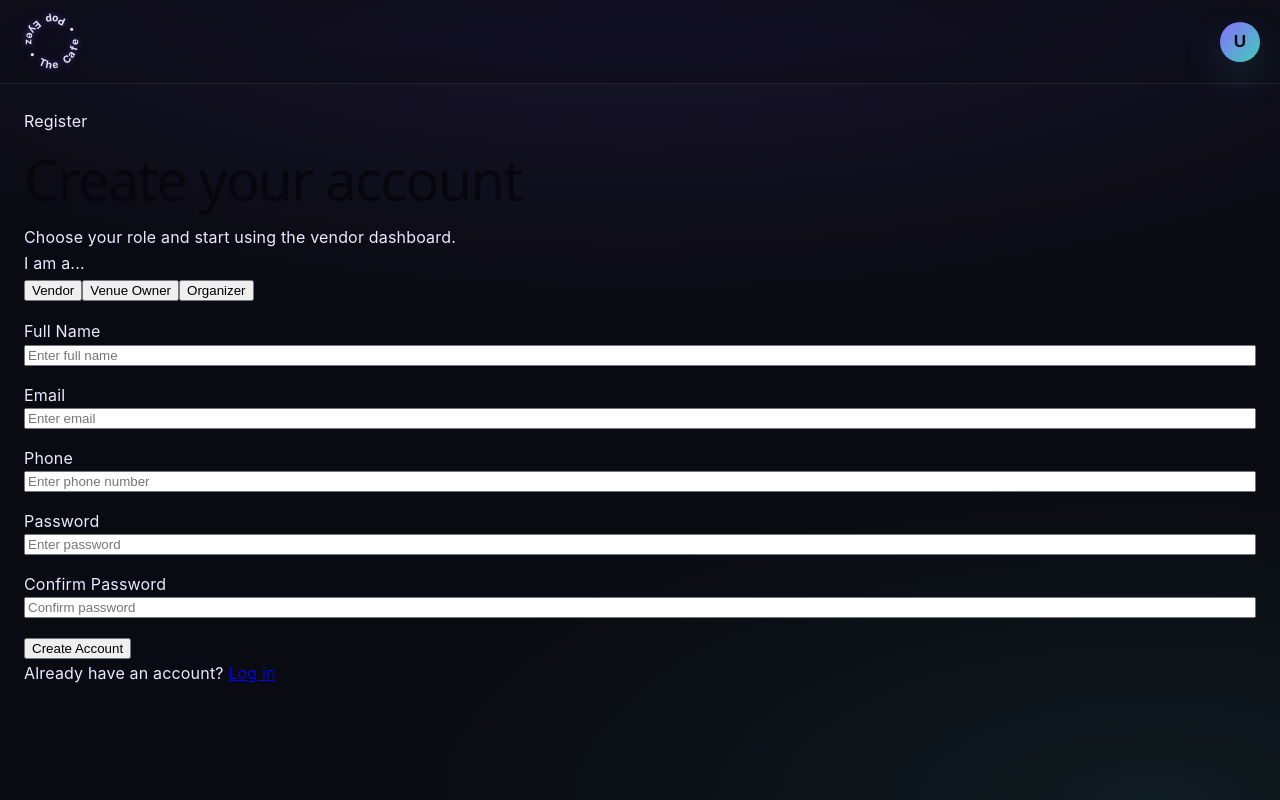
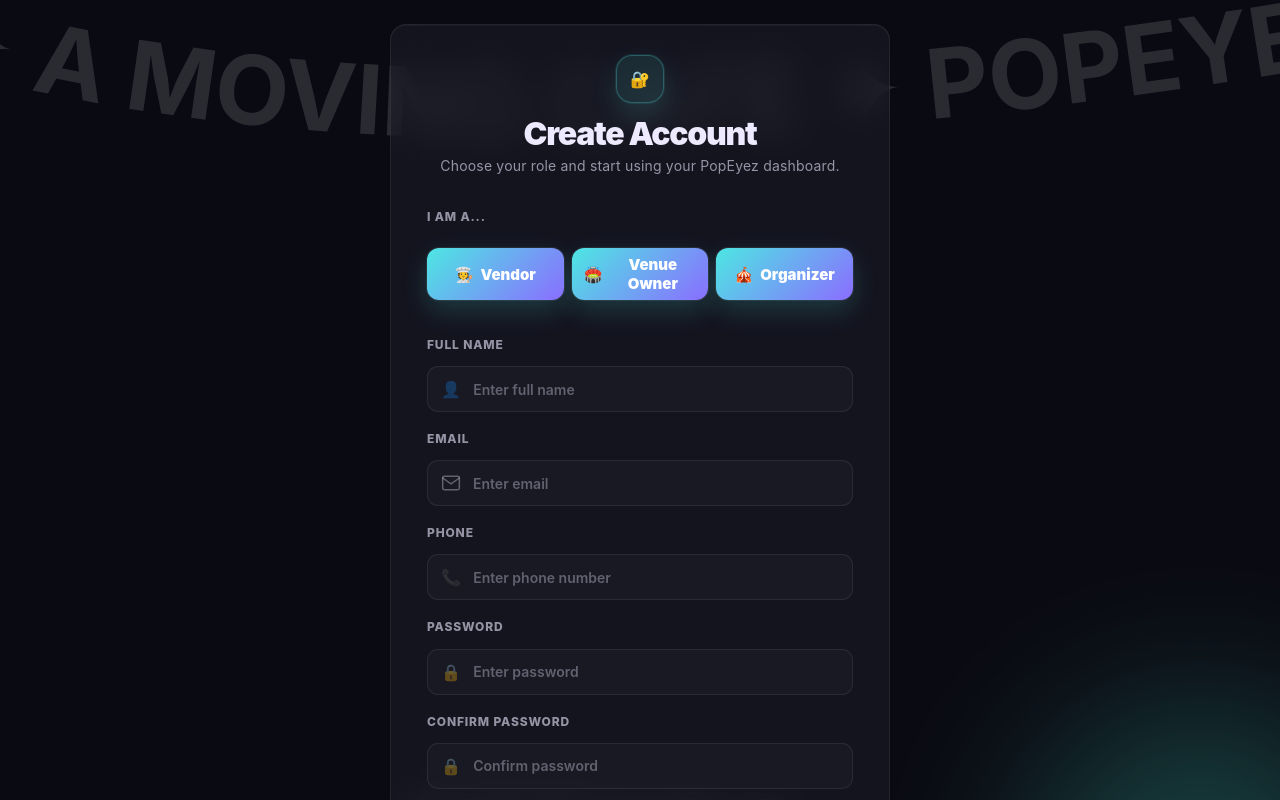
Before and after one commit to Youssef-Abdelbary/leipzik_milestone2, a React (Vite) app in the folder client/: page /register in a window 1280 px wide. Shown: the top 800 px of the page. Built offline with nearby package versions, Linux system fonts and the light colour scheme.

Commit message:
fix rebase

```diff
--- a/client/src/App.jsx
+++ b/client/src/App.jsx
@@ -54,8 +54,8 @@ function App() {
         <Route path="/organizer/vendortracking" element={<VendorTrackingPage />} />
         <Route path="/staff/qr-scanner" element={<StaffQRScanner />} />
         <Route path="/vendor/dashboard" element={<VendorDashboard />} />
+        <Route path="/register" element={<Register />} />
         <Route element={<Layout />}>
-          <Route path="/register" element={<Register />} />
           <Route path="/staff/guestlist" element={<GuestList />} />
           <Route path="/organizer/registerothers" element={<RegisterForOthers />} />
           <Route path="/organizer/deactivate" element={<UserDeactivation />} />
--- a/client/src/pages/Login.css
+++ b/client/src/pages/Login.css
@@ -264,3 +264,271 @@
     font-size: 28px;
   }
 }
+
+/* --- Auth / Register page (wider card, reuse login theme) --- */
+.auth-page {
+  min-height: 100vh;
+  width: 100%;
+  background: var(--opal-bg);
+  display: flex;
+  justify-content: center;
+  align-items: center;
+  padding: 24px;
+  box-sizing: border-box;
+  font-family: var(--font-body), system-ui, -apple-system, sans-serif;
+  color: var(--opal-text);
+  position: relative;
+}
+
+.auth-card {
+  width: 420px;
+  max-width: 100%;
+  padding: 34px 36px !important;
+  position: relative;
+  z-index: 2;
+  animation: loginCardIn 0.32s cubic-bezier(0.22, 1, 0.36, 1) both;
+  background: rgba(30, 30, 41, 0.55);
+  border-radius: 14px;
+  border: 1px solid var(--opal-border);
+}
+
+.auth-top {
+  text-align: center;
+  margin-bottom: 18px;
+}
+
+.auth-chip {
+  display: inline-block;
+  padding: 6px 10px;
+  border-radius: 999px;
+  background: var(--opal-violet-dim);
+  color: var(--opal-violet);
+  font-weight: 800;
+  font-size: 12px;
+  margin-bottom: 12px;
+}
+
+.auth-card h1 {
+  margin: 0 0 8px;
+  color: var(--opal-text);
+  font-size: 28px;
+  font-weight: 900;
+  letter-spacing: -0.02em;
+  font-family: var(--font-display);
+}
+
+.auth-subtitle {
+  margin: 0;
+  color: var(--opal-sub);
+  font-size: 14px;
+}
+
+.auth-form .form-group {
+  margin-bottom: 14px;
+}
+
+.role-group {
+  display: flex;
+  gap: 8px;
+  margin-top: 8px;
+  justify-content: center;
+}
+
+.role-button {
+  padding: 8px 12px;
+  border-radius: 10px;
+  border: 1px solid var(--opal-border);
+  background: transparent;
+  color: var(--opal-sub);
+  font-weight: 700;
+  cursor: pointer;
+}
+
+.role-button-active {
+  background: linear-gradient(135deg, var(--opal-teal) 0%, var(--opal-violet) 100%);
+  color: #041018;
+  border-color: rgba(255, 255, 255, 0.06);
+}
+
+@media (max-width: 640px) {
+  .auth-card {
+    width: 100%;
+    padding: 26px;
+  }
+
+  .auth-card h1 {
+    font-size: 22px;
+  }
+}
+
+/* Auth form inputs/buttons mirror login styles */
+.auth-form label {
+  margin-bottom: 8px;
+  color: var(--opal-sub);
+  font-size: 12px;
+  font-weight: 800;
+  text-transform: uppercase;
+  letter-spacing: 0.07em;
+}
+
+.auth-form input {
+  width: 100%;
+  height: 46px;
+  border-radius: 11px;
+  border: 1px solid var(--opal-border);
+  background: rgba(30, 30, 41, 0.55);
+  color: var(--opal-text);
+  padding: 0 12px;
+  font-size: 14px;
+  font-weight: 600;
+  outline: none;
+}
+
+.auth-form input::placeholder {
+  color: var(--opal-muted);
+}
+
+.auth-form button[type="submit"] {
+  width: 100%;
+  height: 52px;
+  margin-top: 8px;
+  margin-bottom: 18px;
+  border: none;
+  border-radius: 12px;
+  background: linear-gradient(135deg, #4de7e3 0%, #8b6dff 100%);
+  color: #ffffff;
+  font-weight: 900;
+  font-size: 15px;
+  cursor: pointer;
+  font-family: inherit;
+  transition: all 0.15s ease;
+  box-shadow:
+    0 10px 26px rgba(77, 231, 227, 0.18),
+    0 0 0 1px rgba(255, 255, 255, 0.08);
+}
+
+.auth-form button[type="submit"]:hover {
+  opacity: 0.92;
+  transform: translateY(-1px);
+}
+
+.auth-meta {
+  text-align: center;
+  color: var(--opal-sub);
+  margin-top: 8px;
+}
+
+.register-page {
+  overflow-y: auto;
+}
+
+.register-card {
+  width: 500px;
+  padding: 30px 36px !important;
+}
+
+.register-form .form-group {
+  margin-bottom: 14px;
+}
+
+.role-group {
+  display: flex;
+  gap: 8px;
+  margin-top: 2px;
+}
+
+.role-button {
+  flex: 1;
+  height: 42px;
+  border-radius: 11px;
+  border: 1px solid var(--opal-border);
+  background: rgba(30, 30, 41, 0.55);
+  color: var(--opal-sub);
+  font-weight: 800;
+  cursor: pointer;
+  font-family: inherit;
+  transition: all 0.15s ease;
+}
+
+.role-button:hover {
+  border-color: #4de7e3;
+  color: var(--opal-text);
+  background: rgba(38, 38, 54, 0.75);
+}
+
+.role-button-active {
+  background: linear-gradient(135deg, #4de7e3 0%, #8b6dff 100%);
+  color: #ffffff;
+  border-color: rgba(255, 255, 255, 0.08);
+}
+
+@media (max-width: 520px) {
+  .register-card {
+    width: 100%;
+    padding: 26px 22px !important;
+  }
+
+  .role-group {
+    flex-direction: column;
+  }
+}
+
+.register-page {
+  overflow-y: auto;
+}
+
+.register-card {
+  width: 500px;
+  padding: 30px 36px !important;
+}
+
+.register-form .form-group {
+  margin-bottom: 14px;
+}
+
+.role-group {
+  display: flex;
+  gap: 8px;
+  margin-top: 2px;
+}
+
+.role-button {
+  flex: 1;
+  height: 42px;
+  border-radius: 11px;
+  border: 1px solid var(--opal-border);
+  background: rgba(30, 30, 41, 0.55);
+  color: var(--opal-sub);
+  font-weight: 800;
+  cursor: pointer;
+  font-family: inherit;
+  transition: all 0.15s ease;
+
+  display: flex;
+  align-items: center;
+  justify-content: center;
+  gap: 7px;
+}
+
+.role-button:hover {
+  border-color: #4de7e3;
+  color: var(--opal-text);
+  background: rgba(38, 38, 54, 0.75);
+}
+
+.role-button-active {
+  background: linear-gradient(135deg, #4de7e3 0%, #8b6dff 100%);
+  color: #ffffff;
+  border-color: rgba(255, 255, 255, 0.08);
+}
+
+@media (max-width: 520px) {
+  .register-card {
+    width: 100%;
+    padding: 26px 22px !important;
+  }
+
+  .role-group {
+    flex-direction: column;
+  }
+}
--- a/client/src/pages/pageRegister.jsx
+++ b/client/src/pages/pageRegister.jsx
@@ -3,6 +3,8 @@ import { registerUser } from "../services/serviceRegister";
 import { useNavigate, Link } from "react-router-dom";
 import "../components/componentTheme.css";
 import "./Login.css";
+import CurvedLoop from "../components/CurvedLoop";
+import { icons, GlassPanel } from "../components/componentTheme";
 
 export default function Register() {
     const [formData, setFormData] = useState({
@@ -19,14 +21,14 @@ export default function Register() {
     const [error, setError] = useState("");
     const [loading, setLoading] = useState(false);
 
-    const handleChange = (event) => {
+    function handleChange(event) {
         setFormData({
             ...formData,
             [event.target.name]: event.target.value,
         });
-    };
+    }
 
-    const handleSubmit = async (event) => {
+    async function handleSubmit(event) {
         event.preventDefault();
         setError("");
 
@@ -37,20 +39,23 @@ export default function Register() {
             !formData.password ||
             !formData.confirmPassword
         ) {
-            return setError("All fields are required");
+            setError("All fields are required");
+            return;
         }
 
         if (!formData.role) {
-            return setError("Please select a role");
+            setError("Please select a role");
+            return;
         }
 
         if (formData.password !== formData.confirmPassword) {
-            return setError("Passwords do not match");
+            setError("Passwords do not match");
+            return;
         }
 
+        try {
             setLoading(true);
 
-        try {
             const { confirmPassword, ...payload } = formData;
 
             await registerUser(payload);
@@ -65,17 +70,34 @@ export default function Register() {
         } finally {
             setLoading(false);
         }
-    };
+    }
 
     return (
-        <div className="auth-page">
-            <form className="auth-card auth-form register-form" onSubmit={handleSubmit}>
-                <div className="auth-top">
-                    <div className="auth-chip">Register</div>
-                    <h1>Create your account</h1>
-                    <p className="auth-subtitle">Choose your role and start using the vendor dashboard.</p>
+        <div className="login-page register-page">
+            <div className="login-background-glow login-glow-one"></div>
+            <div className="login-background-glow login-glow-two"></div>
+
+            <div className="login-marquee login-marquee--top">
+                <CurvedLoop
+                    marqueeText="PopEyez ✦ a moving cafe ✦ "
+                    speed={1.5}
+                    curveAmount={180}
+                    direction="left"
+                    interactive={false}
+                />
             </div>
 
+            <GlassPanel className="login-card register-card">
+                <div className="login-logo">
+                    <div className="login-logo-icon">🔐</div>
+                </div>
+
+                <div className="login-header">
+                    <h1>Create Account</h1>
+                    <p>Choose your role and start using your PopEyez dashboard.</p>
+                </div>
+
+                <form className="login-form register-form" onSubmit={handleSubmit}>
                     <div className="form-group">
                         <label>I am a...</label>
 
@@ -100,6 +122,9 @@ export default function Register() {
                                         })
                                     }
                                 >
+                                    {role.value === "vendor" && <span>🧑‍🍳</span>}
+                                    {role.value === "venue_owner" && <span>🏟️</span>}
+                                    {role.value === "organizer" && <span>🎪</span>}
                                     {role.label}
                                 </button>
                             ))}
@@ -108,6 +133,8 @@ export default function Register() {
 
                     <div className="form-group">
                         <label>Full Name</label>
+                        <div className="login-input-wrap">
+                            <span>👤</span>
                             <input
                                 type="text"
                                 name="fullname"
@@ -116,9 +143,12 @@ export default function Register() {
                                 placeholder="Enter full name"
                             />
                         </div>
+                    </div>
 
                     <div className="form-group">
                         <label>Email</label>
+                        <div className="login-input-wrap">
+                            <span>{icons.mail || "✉️"}</span>
                             <input
                                 type="email"
                                 name="email"
@@ -127,9 +157,12 @@ export default function Register() {
                                 placeholder="Enter email"
                             />
                         </div>
+                    </div>
 
                     <div className="form-group">
                         <label>Phone</label>
+                        <div className="login-input-wrap">
+                            <span>📞</span>
                             <input
                                 type="tel"
                                 name="phone"
@@ -138,9 +171,12 @@ export default function Register() {
                                 placeholder="Enter phone number"
                             />
                         </div>
+                    </div>
 
                     <div className="form-group">
                         <label>Password</label>
+                        <div className="login-input-wrap">
+                            <span>🔒</span>
                             <input
                                 type="password"
                                 name="password"
@@ -149,9 +185,12 @@ export default function Register() {
                                 placeholder="Enter password"
                             />
                         </div>
+                    </div>
 
                     <div className="form-group">
                         <label>Confirm Password</label>
+                        <div className="login-input-wrap">
+                            <span>🔒</span>
                             <input
                                 type="password"
                                 name="confirmPassword"
@@ -160,18 +199,36 @@ export default function Register() {
                                 placeholder="Confirm password"
                             />
                         </div>
+                    </div>
 
-                {error && <p className="error-message">{error}</p>}
+                    {error && (
+                        <p className="error-message">
+                            {icons.warning || "⚠️"} {error}
+                        </p>
+                    )}
 
                     <button type="submit" disabled={loading}>
                         {loading ? "Creating account..." : "Create Account"}
                     </button>
 
-                <p className="auth-meta">
-                    Already have an account?{' '}
-                    <Link to="/login">Log in</Link>
+                    <p className="loginText">
+                        Already have an account?{" "}
+                        <Link to="/login" className="link">
+                            Log in
+                        </Link>
                     </p>
                 </form>
+            </GlassPanel>
+
+            <div className="login-marquee login-marquee--bottom">
+                <CurvedLoop
+                    marqueeText="PopEyez ✦ a moving cafe ✦ "
+                    speed={1.5}
+                    curveAmount={-350}
+                    direction="right"
+                    interactive={false}
+                />
+            </div>
         </div>
     );
 }
```
Lines whose indentation alone changed are shown as unchanged.
